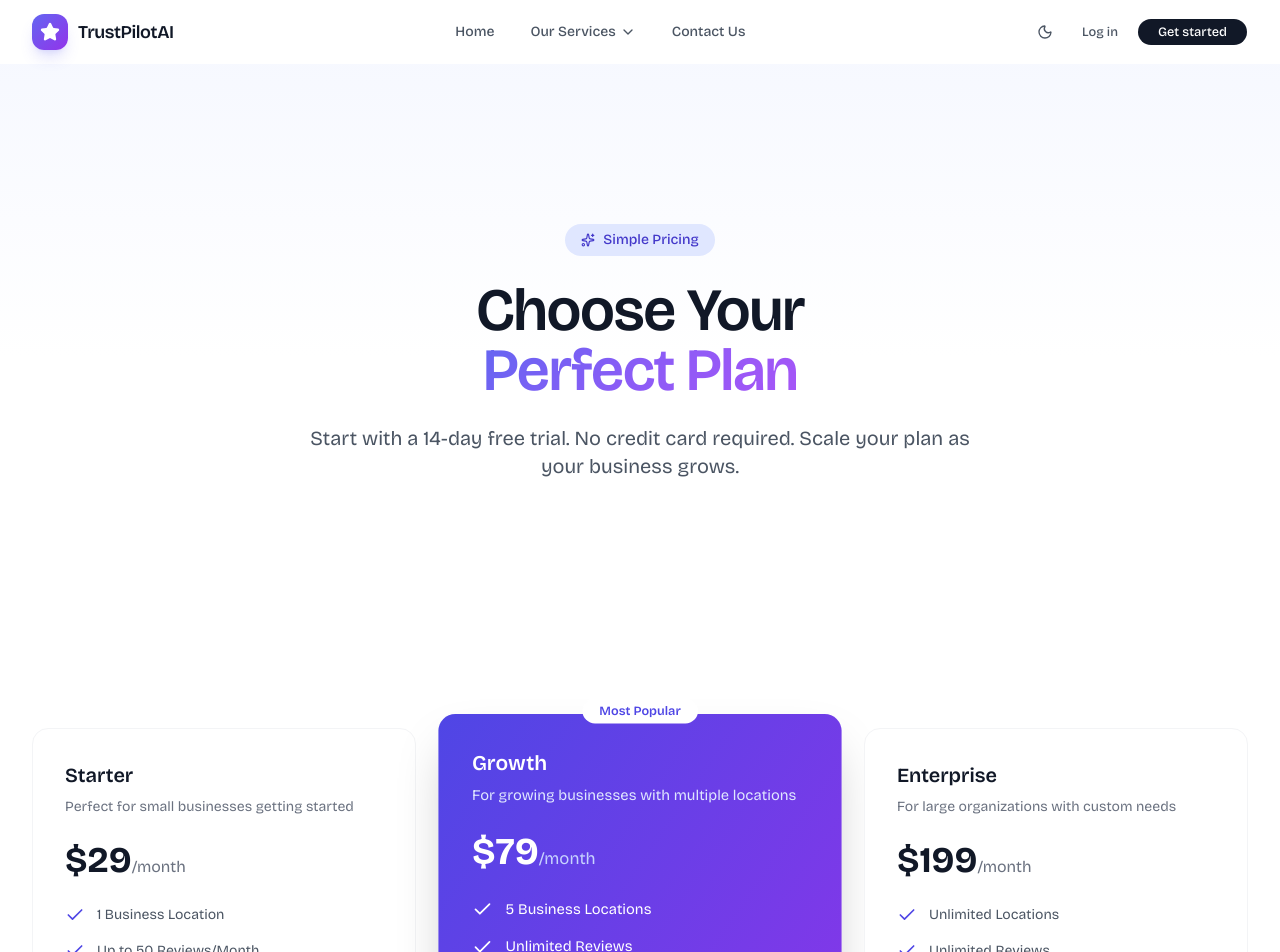
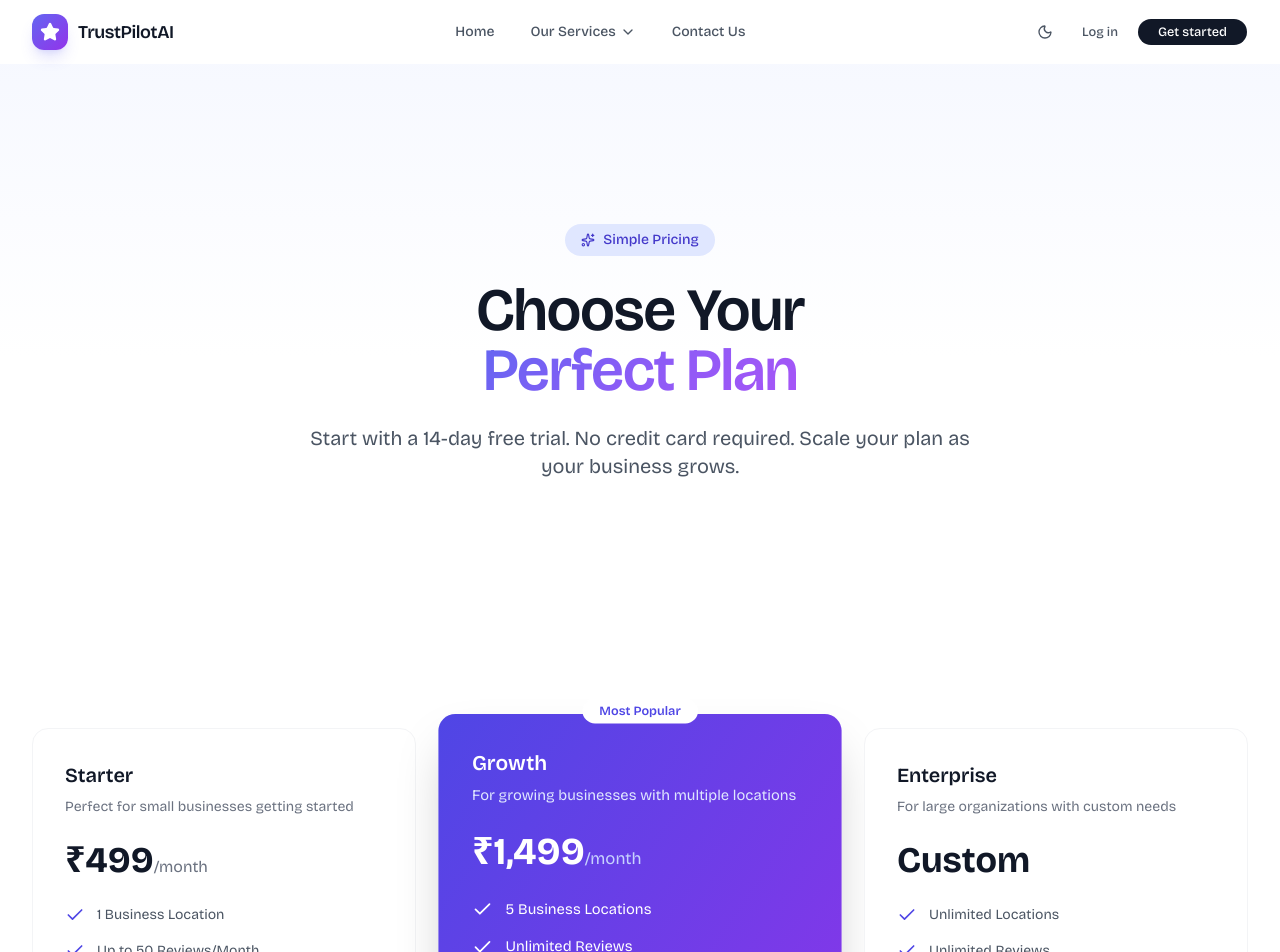
Before and after one commit to sapatil2212/TrustPilotAI, a Next.js app: page /pricing in a window 1280 px wide. Shown: the top 952 px of the page. Built offline with nearby package versions, Linux system fonts and the light colour scheme.

Commit message:
Update pricing to INR: ₹499, ₹1,499, and Custom

```diff
--- a/src/app/pricing/page.tsx
+++ b/src/app/pricing/page.tsx
@@ -17,7 +17,8 @@ const plans = [
   {
     name: "Starter",
     description: "Perfect for small businesses getting started",
-    price: "29",
+    price: "499",
+    currency: "₹",
     period: "/month",
     features: [
       "1 Business Location",
@@ -33,7 +34,8 @@ const plans = [
   {
     name: "Growth",
     description: "For growing businesses with multiple locations",
-    price: "79",
+    price: "1,499",
+    currency: "₹",
     period: "/month",
     features: [
       "5 Business Locations",
@@ -51,8 +53,9 @@ const plans = [
   {
     name: "Enterprise",
     description: "For large organizations with custom needs",
-    price: "199",
-    period: "/month",
+    price: "Custom",
+    currency: "",
+    period: "",
     features: [
       "Unlimited Locations",
       "Unlimited Reviews",
@@ -149,7 +152,7 @@ export default function PricingPage() {
 
                 <div className="mb-6">
                   <span className={`text-4xl font-bold ${plan.popular ? "text-white" : "text-gray-900 dark:text-white"}`}>
-                    ${plan.price}
+                    {plan.currency}{plan.price}
                   </span>
                   <span className={plan.popular ? "text-indigo-200" : "text-gray-500 dark:text-gray-400"}>
                     {plan.period}
```
Also changed, not shown: 51 other files (tests, documents, lock files or other folders).
